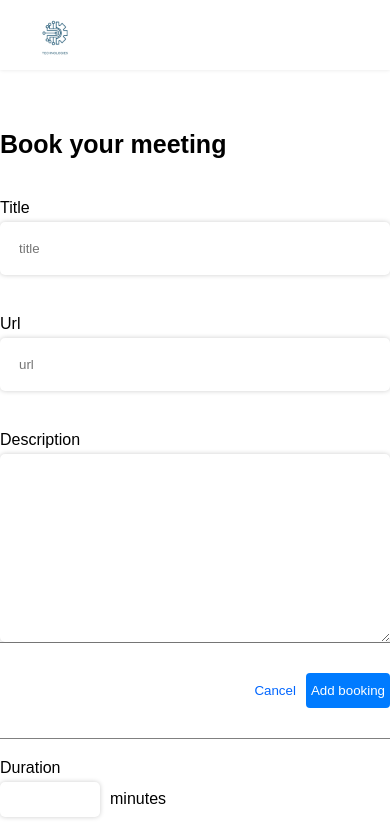
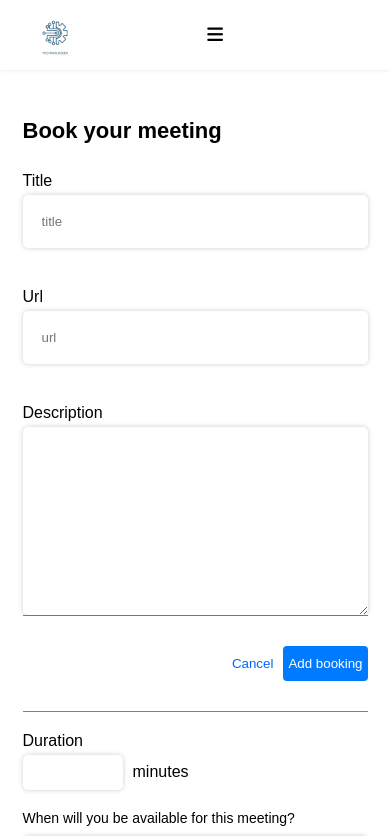
Before and after one commit to Saddamwassan/React, a React (Vite) app in the folder BookingApp/: page /bookingform in a window 390 px wide. Shown: the top 836 px of the page. Built offline with nearby package versions, Linux system fonts and the light colour scheme; the HTML template or start-up script is replaced by a standard one.

Commit message:
created menubar for mobiles

```diff
--- a/BookingApp/src/components/nav.jsx
+++ b/BookingApp/src/components/nav.jsx
@@ -1,8 +1,9 @@
-import React from 'react'
+import React,{useState} from 'react'
 import "../styles/dashboard.css"
 import logo from "../assets/logo.jpg"
 import { Link } from 'react-router-dom'
 function Nav() {
+  const[isMenu,setMenu] = useState(false);
   return (
     <div className='nav'>
       <div className="left">
@@ -14,7 +15,14 @@ function Nav() {
         <Link to="/profile">Profile</Link>
         <i className ="fa-solid fa-bars barslogo"></i>
       </div>
+      {/* //  mobile menu  */}
+    <div className="menu" onClick={()=>{setMenu(isShowMenu=>!isShowMenu)}}>
+        <Link to="/dashboard">Booking Cards</Link>
+        <Link to="/myschedules">My schedules</Link>
+        <Link to="/profile">Profile</Link>
     </div>
+    </div>
+
   )
 }
 
--- a/BookingApp/src/components/schedule.jsx
+++ b/BookingApp/src/components/schedule.jsx
@@ -19,10 +19,10 @@ function Schedule() {
     </td>
     <td className='statuscontainer'>
     <p className='status'>scheduled</p>
-    <Link>
+    <Link style={{ textDecoration: 'none' }}>
     <p className='cancel'>cancel</p>
     </Link>
-    <Link>
+    <Link style={{ textDecoration: 'none' }}>
     <p className='reschedule'>Reschedule</p>
     </Link>
     </td>
--- a/BookingApp/src/styles/bookingform.css
+++ b/BookingApp/src/styles/bookingform.css
@@ -129,3 +129,19 @@
     font-size:12px;
     color:grey;
 }
+/* for mobile  */
+@media (max-width:768px) and (min-width:425px){
+    .bookingform{
+        width:345px;
+    }
+}
+/* for mobile below 425  */
+@media (max-width:424px) and (min-width:375px){
+    .bookingform{
+        width:345px;
+    }
+    .bookingform h3 {
+        padding: 8px 0;
+        font-size:22px;
+    }
+}
--- a/BookingApp/src/styles/dashboard.css
+++ b/BookingApp/src/styles/dashboard.css
@@ -42,7 +42,6 @@
 }
 .barslogo{
     display:none;
-
 }
 /* dashboard body  */
 .dbody{
@@ -129,7 +128,7 @@
         font-size: 15px;
     }
     .barslogo{
-        color:white;
+        color:black;
         font-size:18px;
         display:block;
     }
```
Also changed, not shown: BookingApp/src/styles/schedule.css (line endings or trailing spaces).
